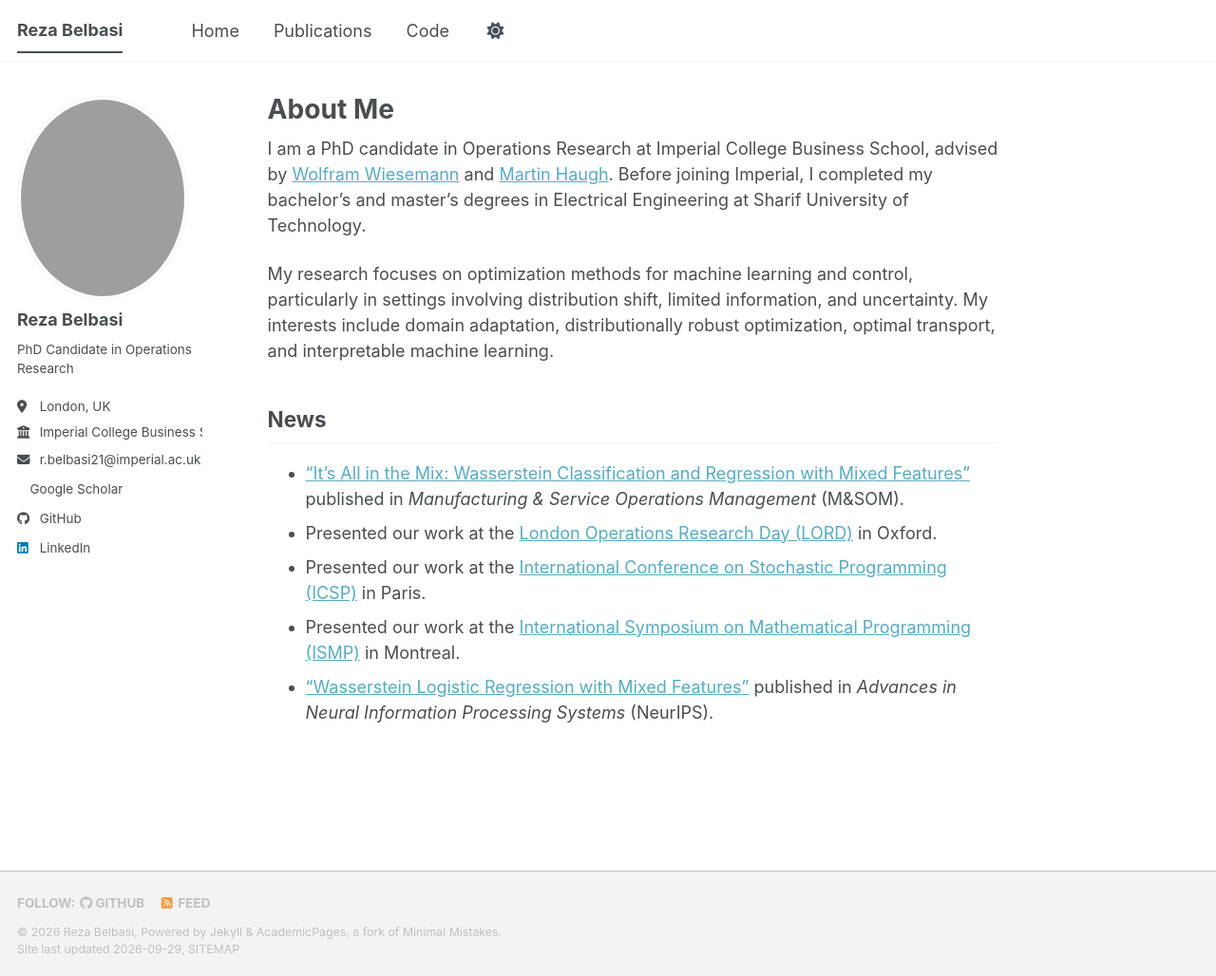
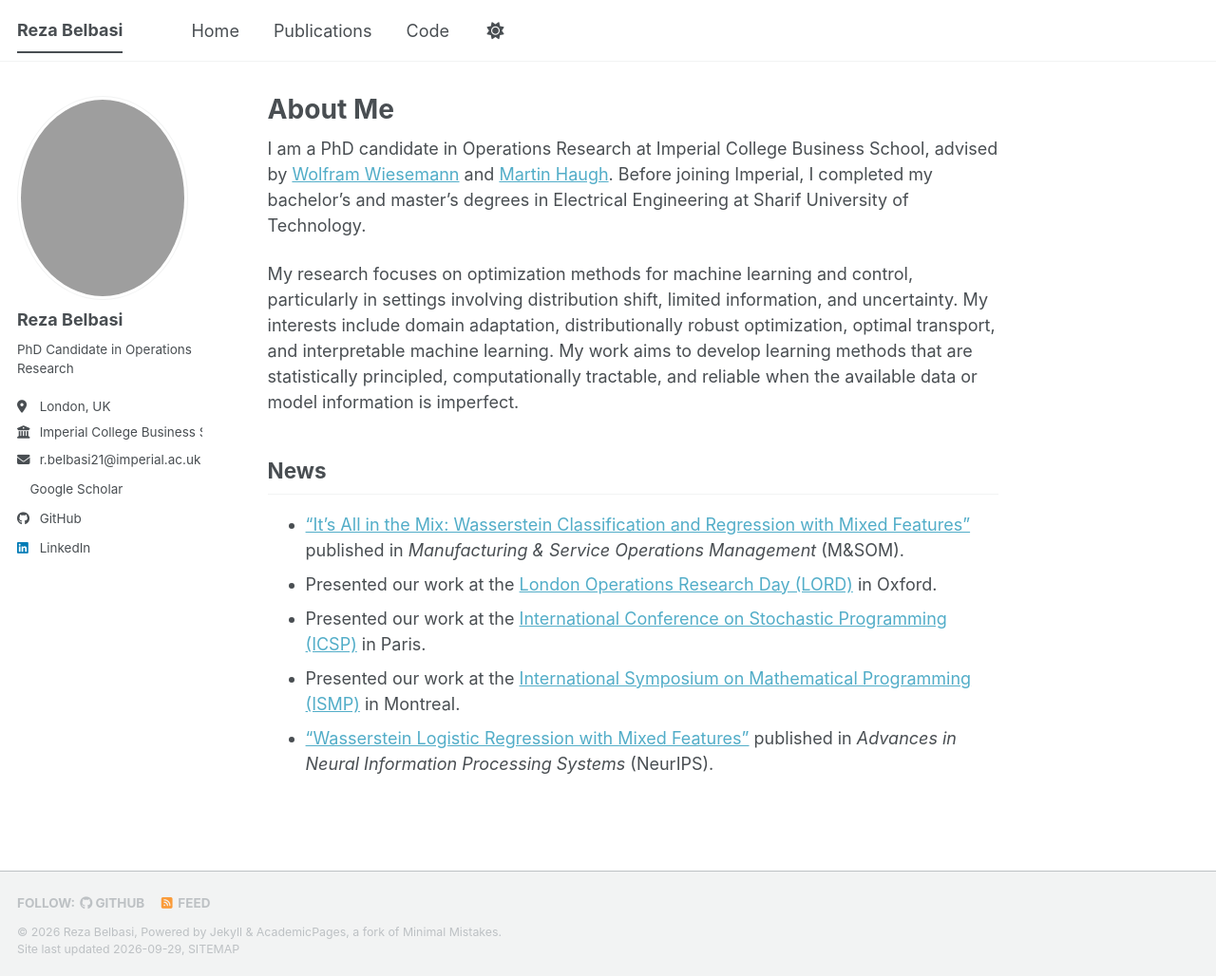
Before and after one commit to rezabelbasi/rezabelbasi.github.io, a Jekyll site: the page built from _pages/about.md, in a window 1280 px wide and 1028 px high. Shown: the whole window at 95% size. Built offline with Jekyll 4.4.1, drawn with Linux system fonts in a browser that asks for light colours; a style sheet for code colours, icons or effects is not loaded.

Commit message:
Update research focus in about.md
Expanded research focus to include development of statistically principled learning methods.

```diff
--- a/_pages/about.md
+++ b/_pages/about.md
@@ -9,7 +9,7 @@ redirect_from:
 
 I am a PhD candidate in Operations Research at Imperial College Business School, advised by [Wolfram Wiesemann](https://scholar.google.com/citations?user=8OoGncYAAAAJ) and [Martin Haugh](https://scholar.google.com/citations?user=cSXJYiUAAAAJ). Before joining Imperial, I completed my bachelor's and master's degrees in Electrical Engineering at Sharif University of Technology.
 
-My research focuses on optimization methods for machine learning and control, particularly in settings involving distribution shift, limited information, and uncertainty. My interests include domain adaptation, distributionally robust optimization, optimal transport, and interpretable machine learning.
+My research focuses on optimization methods for machine learning and control, particularly in settings involving distribution shift, limited information, and uncertainty. My interests include domain adaptation, distributionally robust optimization, optimal transport, and interpretable machine learning. My work aims to develop learning methods that are statistically principled, computationally tractable, and reliable when the available data or model information is imperfect.
 
 ## News
 
```
